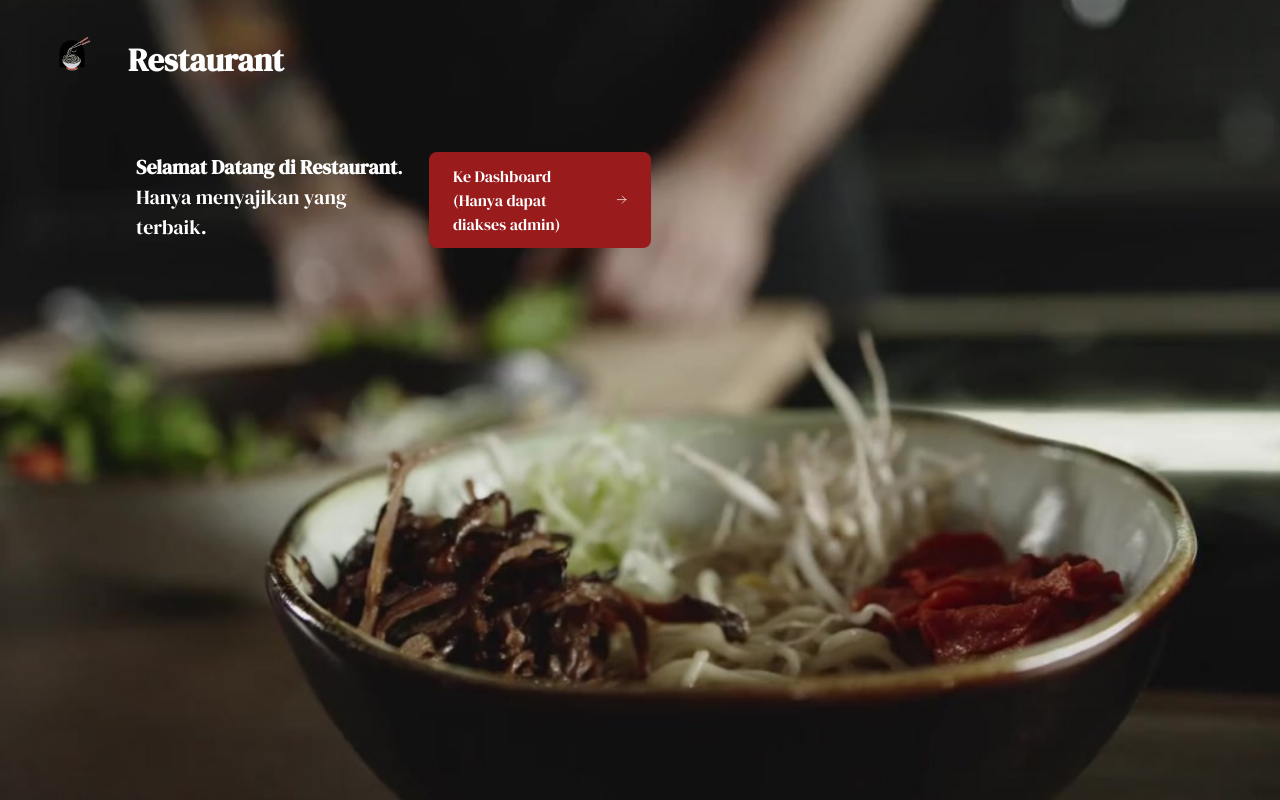
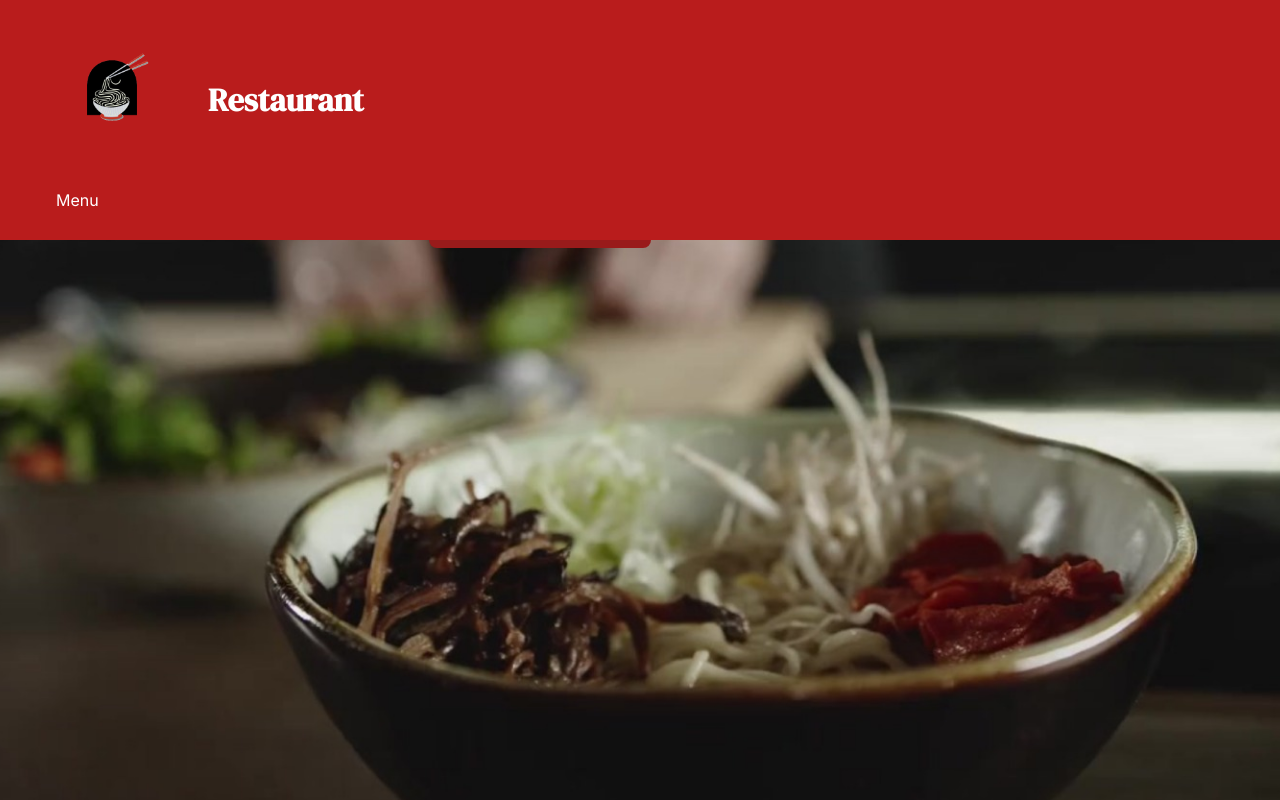
Before and after one commit to TimotiusDana/ProyekUAS_14_Restoran_A, a Next.js app: page / in a window 1280 px wide. Built offline with nearby package versions, Linux system fonts and the light colour scheme; a web font is replaced by a local one.

Commit message:
Seventh commit

```diff
--- a/app/page.tsx
+++ b/app/page.tsx
@@ -29,7 +29,7 @@ export default function Page() {
       {/* Header and content */}
       <div className="relative z-10 flex flex-col items-center justify-center p-6 w-full md:w-3/5 md:px-28 md:py-12">
         <header className="w-full">
-          <nav className="fixed inset-x-0 top-0 z-20 w-full px-4 py-1 bg-transparent transition duration-700 ease-out">
+          <nav className="fixed inset-x-0 top-0 z-20 w-full px-4 py-1 bg-red-700 transition duration-700 ease-out">
             <div className="flex justify-between p-4">
               <div className="text-[1.5rem] md:text-[2rem] leading-[2.5rem] md:leading-[3rem] text-white">
                 <ul className="flex items-center">
@@ -37,15 +37,21 @@ export default function Page() {
                     <Image
                       src="/logo-noodles.png"
                       alt="logo"
-                      width={60}
-                      height={60}
-                      className="md:w-20 md:h-20"
+                      width={40}
+                      height={40}
+                      className="md:w-40 md:h-40"
                     />
                   </li>
                   <li className={`${dm.className} ml-2 md:ml-4`}>
                     <strong>Restaurant</strong>
                   </li>
                 </ul>
+                <div className="flex items-center space-x-4 text-lg font-bold-tracking-tight">
+                  <Link href="/menu">
+                    <button className="px-6 py-2 text-white transition-colors hover:text-yellow-400 md:text-base"> Menu </button>
+                  </Link>
+
+                </div>
               </div>
             </div>
           </nav>
```
Also changed, not shown: app/ui/menu/add-menu.tsx (added), app/ui/menu/buttons.tsx (added), app/ui/menu/edit-menu.tsx (added), app/ui/menu/pagination.tsx (added), app/ui/menu/table.tsx (added), app/ui/reservations/buttons.tsx (added), app/ui/reservations/create-res.tsx (added), app/ui/reservations/edit-res.tsx (added), app/ui/reservations/pagination.tsx (added), app/ui/reservations/status.tsx (added), app/ui/reservations/table.tsx (added).
